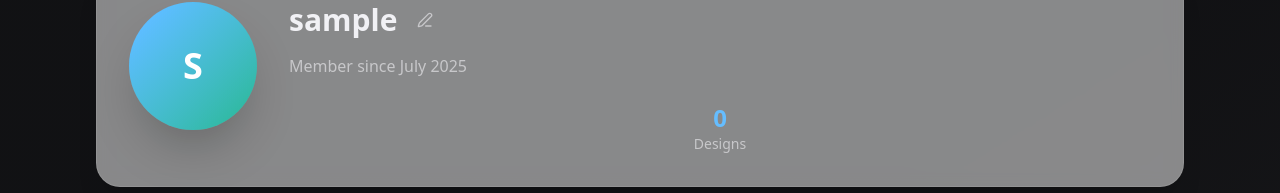
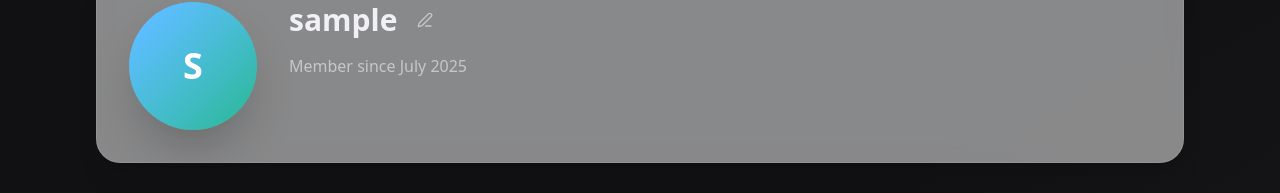
Before and after one commit to ikeshav26/ai-interior-design-generator, a React (Vite) app in the folder frontend/: page /profile in a window 1280 px wide. Shown: the part 128-321 px from the top of the page. Built offline with nearby package versions, Linux system fonts and the light colour scheme; no server answers; sample sign-in values are in the browser's storage.

Commit message:
Documents added

```diff
--- a/frontend/src/pages/Profile.jsx
+++ b/frontend/src/pages/Profile.jsx
@@ -233,13 +233,7 @@ const Profile = () => {
                 })}
               </p>
 
-              {/* Stats */}
-              <div className="grid grid-cols-1 gap-6">
-                <div className="text-center">
-                  <div className="text-2xl font-bold text-primary">{stats.totalDesigns}</div>
-                  <div className="text-sm text-base-content/60">Designs</div>
-                </div>
-              </div>
+
             </div>
           </div>
         </div>
```
Also changed, not shown: 1 other file (tests, documents, lock files or other folders).
